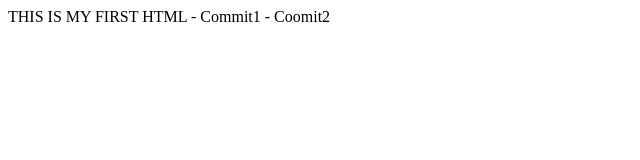
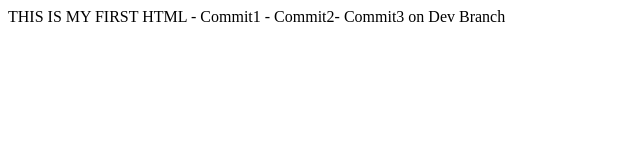
Before and after one commit to rkumarbiz1276/CI_CD_TEST, a plain HTML site: page index.html in a window 1280 px wide. Shown: the whole page, without its empty margins (0-640 px from the left). Drawn offline with Linux system fonts and the light colour scheme.

Commit message:
Commit3 on dev branch

```diff
--- a/index.html
+++ b/index.html
@@ -9,6 +9,6 @@
   <title>Document</title>
  </head>
  <body>
-	THIS IS MY FIRST HTML - Commit1 - Coomit2
+	THIS IS MY FIRST HTML - Commit1 - Commit2- Commit3 on Dev Branch
  </body>
 </html>
```
